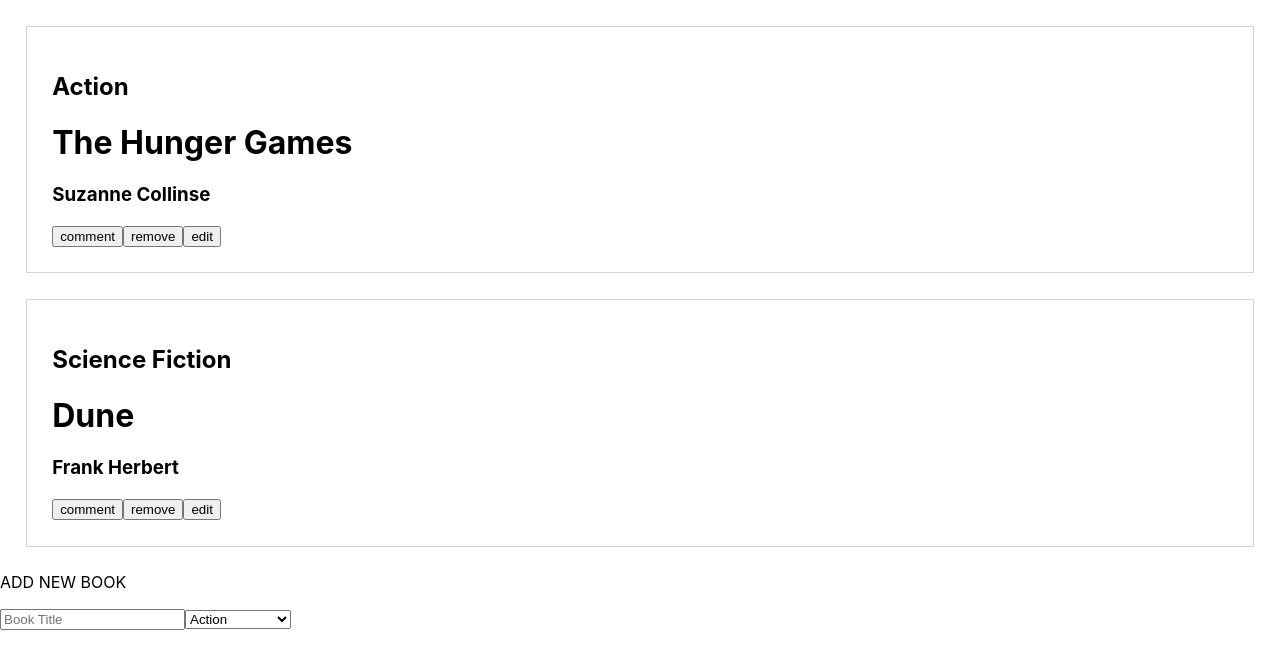
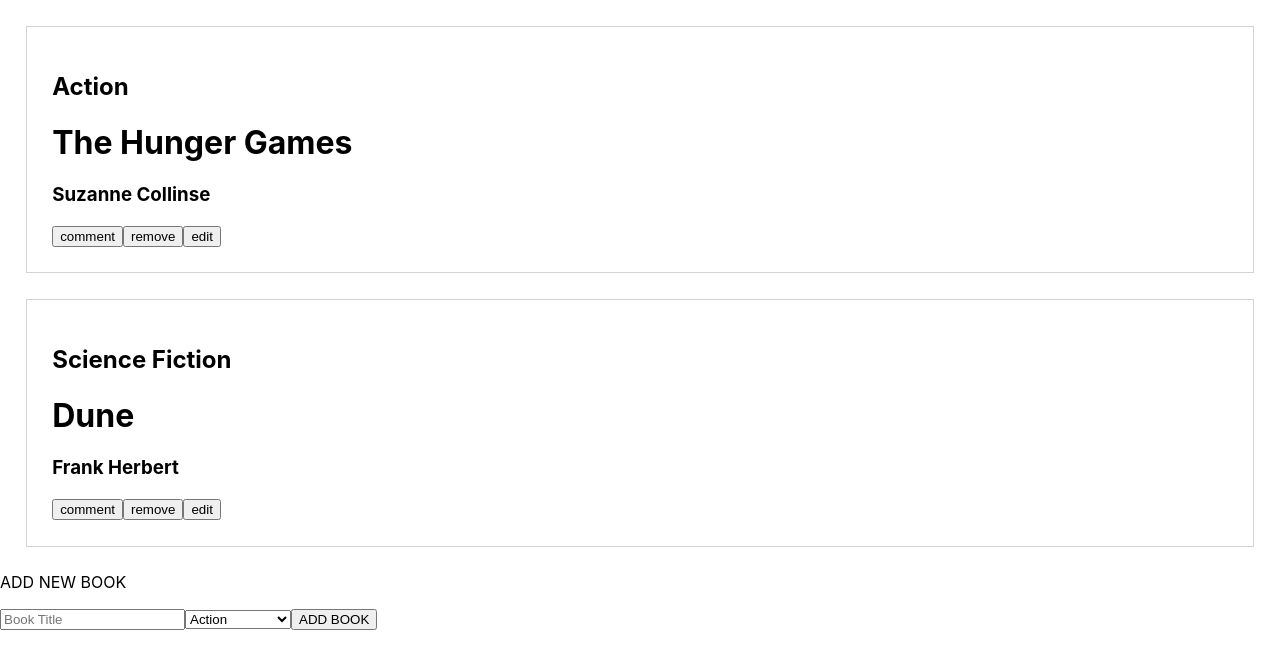
Before and after one commit to maenkhraisha/book-store-app, a React (Create React App) app: page / in a window 1280 px wide. Shown: the top 668 px of the page. Built offline with nearby package versions, Linux system fonts and the light colour scheme.

Commit message:
apply the feedback review

```diff
--- a/src/Components/AddBook.js
+++ b/src/Components/AddBook.js
@@ -14,6 +14,7 @@
         <option key={category.key} value={category.title}>{category.title}</option>
       ))}
     </select>
+    <button type="button">ADD BOOK</button>
   </div>
 );
 export default AddBook;
```
Also changed, not shown: 1 other file (tests, documents, lock files or other folders).
